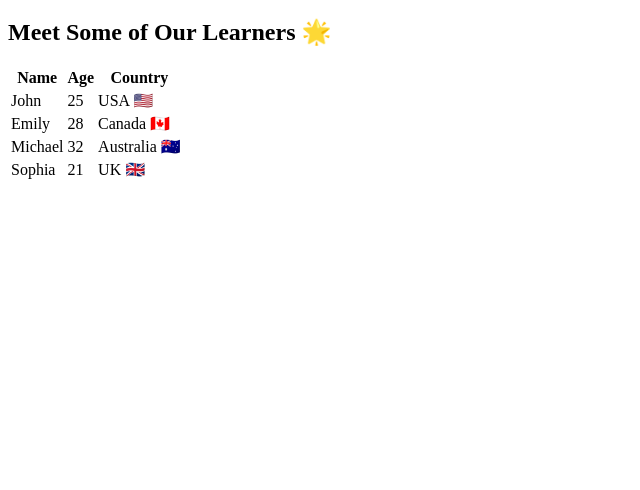
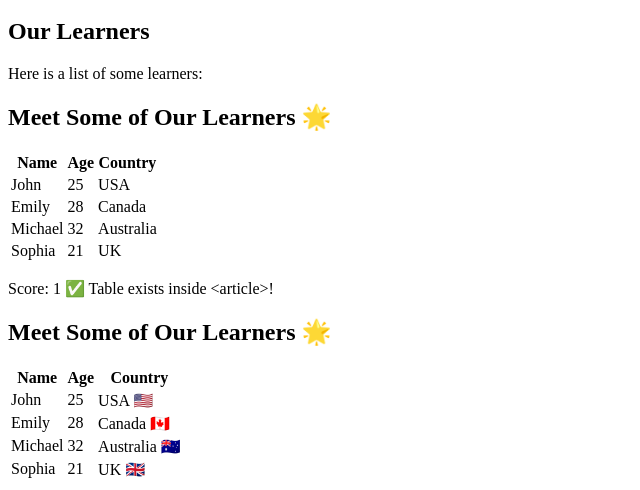
Before and after one commit to assia04702/My_First_Portfolio, a plain HTML site: page html_basic/index.html in a window 1280 px wide. Shown: the part 612-1102 px from the top of the page, without its empty margins (0-640 px from the left). Before the commit the page ends 802 px from the top, so only its background shows below. Drawn offline with Linux system fonts and the light colour scheme.

Commit message:
Add learners table with styling

```diff
--- a/html_basic/index.html
+++ b/html_basic/index.html
@@ -16,7 +16,52 @@
         <img src="https://i.ibb.co/gTDZZT8/ALX-Logo-07.png" alt="ALX Logo">
     </a>
 </body> </html>
+
 <!-- Container for learners table -->
+<article>
+  <h1>Our Learners</h1>
+  <p>Here is a list of some learners:</p>
+
+  <!-- Table container -->
+  <div class="learners-table-container">
+    <h2>Meet Some of Our Learners 🌟</h2>
+    <table>
+      <thead>
+        <tr>
+          <th>Name</th>
+          <th>Age</th>
+          <th>Country</th>
+        </tr>
+      </thead>
+      <tbody>
+        <tr>
+          <td>John</td>
+          <td>25</td>
+          <td>USA</td>
+        </tr>
+        <tr>
+          <td>Emily</td>
+          <td>28</td>
+          <td>Canada</td>
+        </tr>
+        <tr>
+          <td>Michael</td>
+          <td>32</td>
+          <td>Australia</td>
+        </tr>
+        <tr>
+          <td>Sophia</td>
+          <td>21</td>
+          <td>UK</td>
+        </tr>
+      </tbody>
+    </table>
+  </div>
+
+  <!-- Optional: show “score” visually -->
+  <p>Score: 1 ✅ Table exists inside &lt;article&gt;!</p>
+</article>
+
 <div class="learners-table-container">
   <h2>Meet Some of Our Learners 🌟</h2>
   <table>
```
